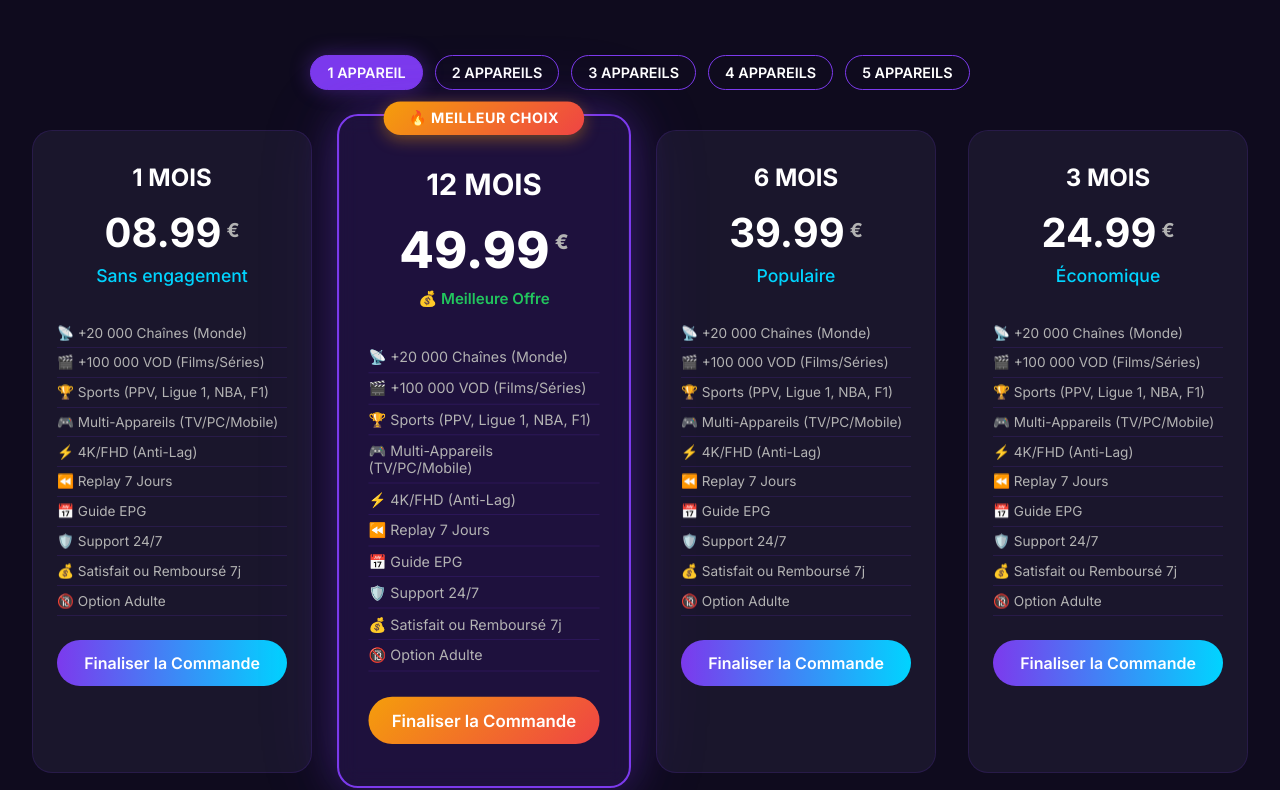
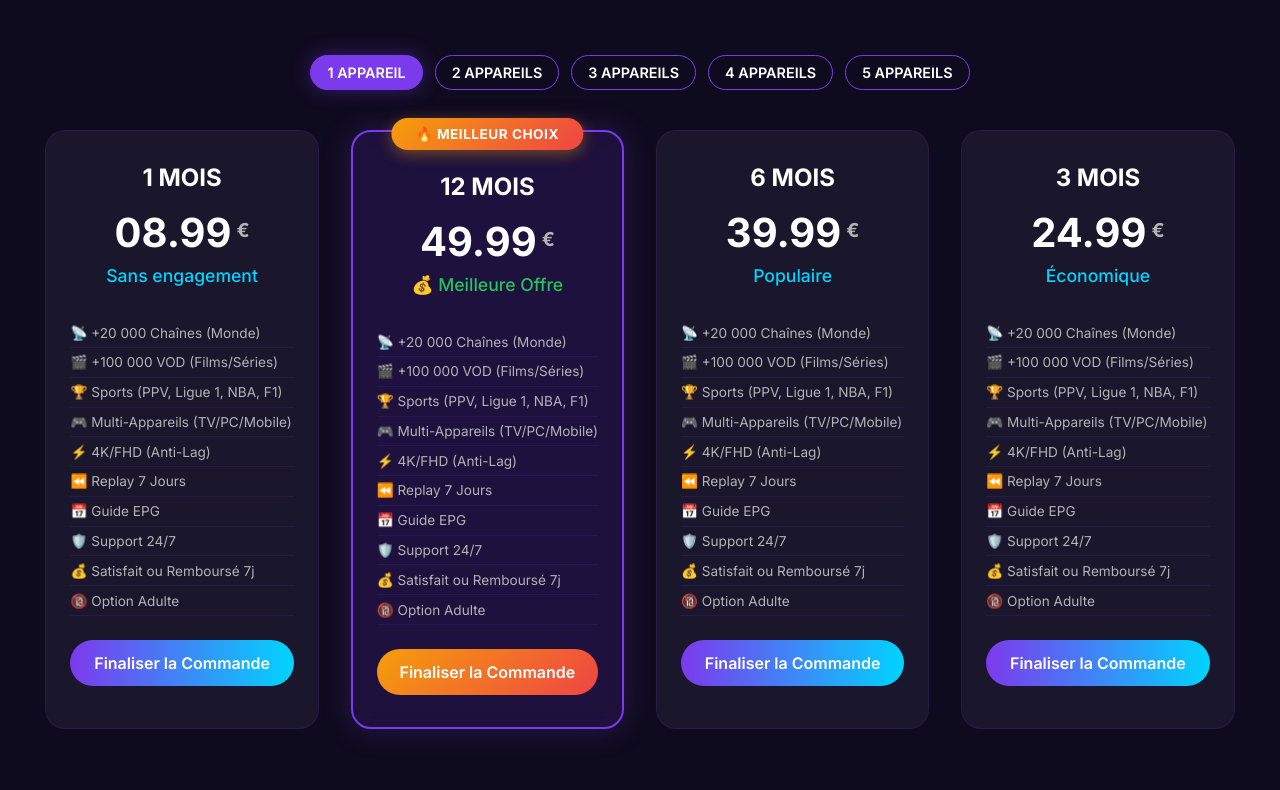
Before and after one commit to SmailNilson/iptv-platform, a Next.js app: page / in a window 1280 px wide. Shown: the part 932-1722 px from the top of the page. Built offline with nearby package versions, Linux system fonts and the light colour scheme.

Commit message:
Make 12-month plan same size as others - remove scale, same padding/font sizes

```diff
--- a/src/components/home/PlansSection.tsx
+++ b/src/components/home/PlansSection.tsx
@@ -101,12 +101,10 @@ export const PlansSection = () => {
                             backgroundColor: plan.highlight ? 'rgba(124, 58, 237, 0.15)' : 'var(--bg-secondary)',
                             border: plan.highlight ? '2px solid var(--accent-1)' : '1px solid var(--glass-border)',
                             borderRadius: '20px',
-                            padding: plan.highlight ? '2.5rem 1.75rem' : '2rem 1.5rem',
+                            padding: '2rem 1.5rem',
                             backdropFilter: 'blur(10px)',
-                            transform: plan.highlight ? 'scale(1.05)' : 'scale(1)',
-                            boxShadow: plan.highlight ? '0 0 40px rgba(124, 58, 237, 0.3), 0 0 80px rgba(124, 58, 237, 0.15)' : 'none',
+                            boxShadow: plan.highlight ? '0 0 30px rgba(124, 58, 237, 0.25)' : 'none',
                             position: 'relative' as const,
-                            zIndex: plan.highlight ? 10 : 1,
                             transition: 'all 0.3s ease'
                         }}
                     >
@@ -134,7 +132,7 @@ export const PlansSection = () => {
                         <h2 className={styles.planName} style={{
                             color: 'white',
                             textTransform: 'uppercase',
-                            fontSize: plan.highlight ? '1.75rem' : '1.5rem',
+                            fontSize: '1.5rem',
                             marginTop: plan.highlight ? '0.5rem' : '0'
                         }}>
                             {plan.name}
@@ -143,15 +141,15 @@ export const PlansSection = () => {
                             color: 'white',
                             display: 'flex',
                             gap: '5px',
-                            fontSize: plan.highlight ? '3rem' : '2.5rem',
-                            fontWeight: plan.highlight ? '800' : '700'
+                            fontSize: '2.5rem',
+                            fontWeight: '700'
                         }}>
                             {getPrice(plan.name)} <span style={{ fontSize: '1.2rem', color: '#b3b3b3', marginTop: '10px' }}>€</span>
                         </div>
                         <div className={styles.period} style={{
                             color: plan.highlight ? '#22c55e' : 'var(--accent-2)',
-                            fontWeight: plan.highlight ? '600' : '500',
-                            fontSize: plan.highlight ? '0.9rem' : '1.1rem'
+                            fontWeight: '500',
+                            fontSize: '1.1rem'
                         }}>
                             {plan.highlight ? '💰 Meilleure Offre' : plan.period}
                         </div>
```
